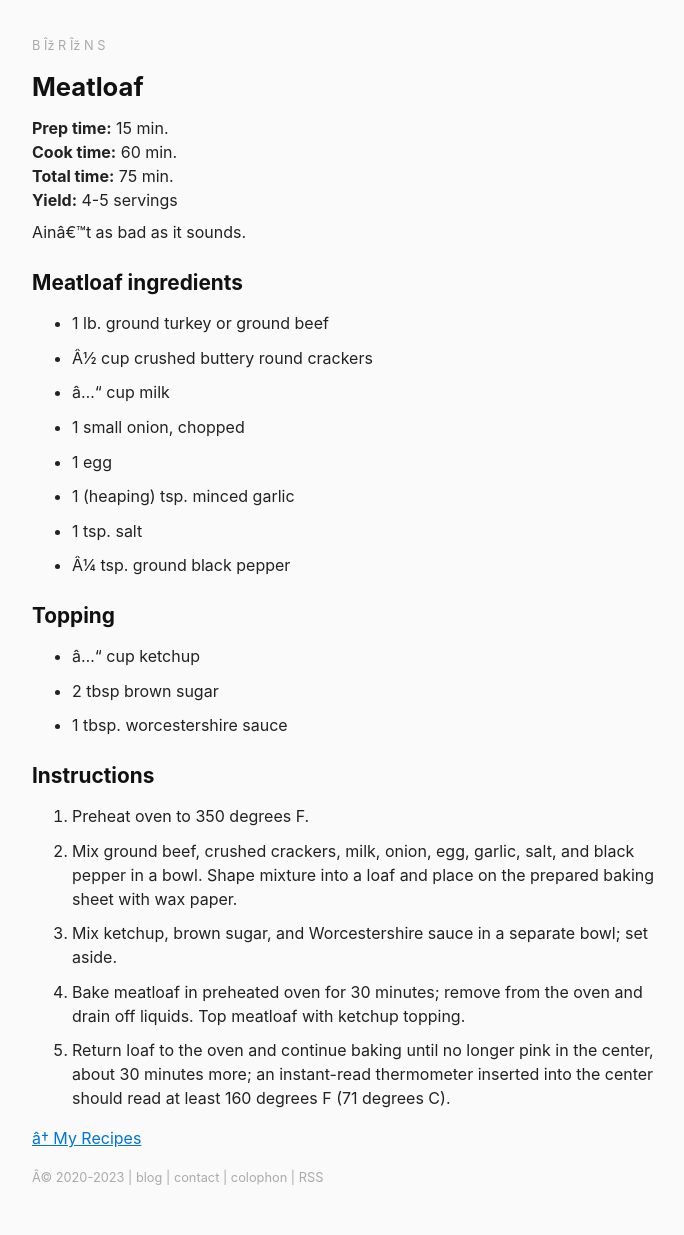
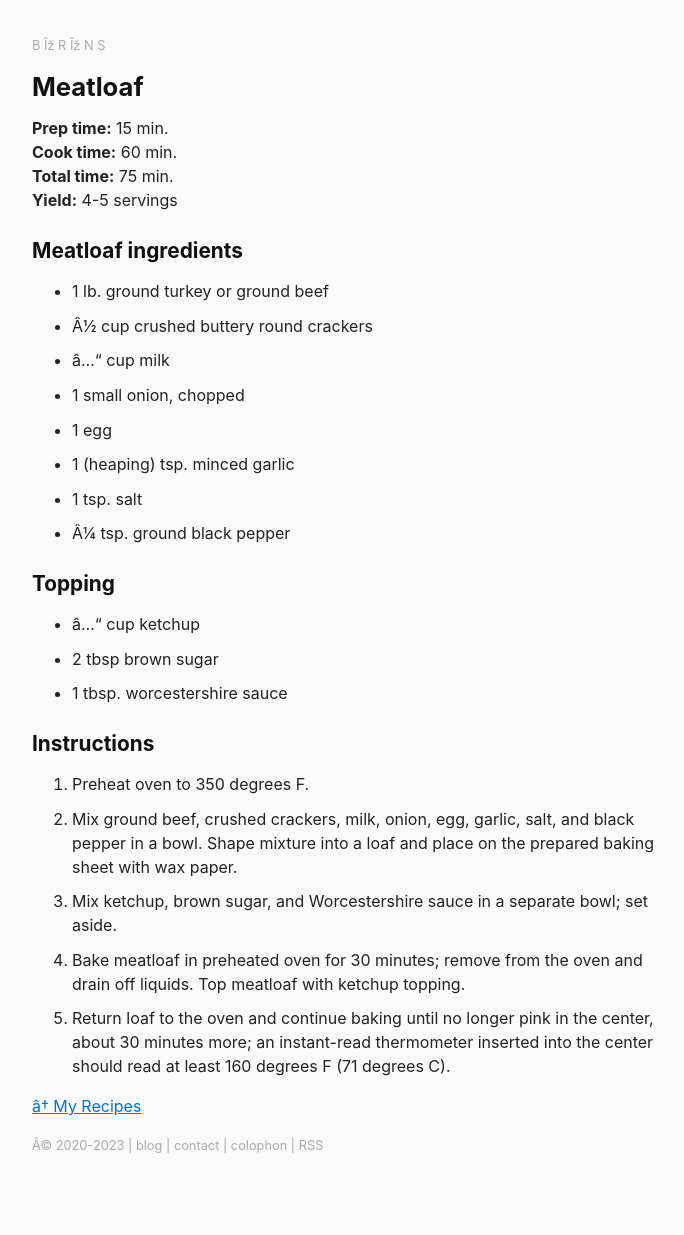
Before and after one commit to berensp/berensp.github.io, a Jekyll site: the page built from _recipes/meatloaf.md, in a window 1280 px wide. Shown: the whole page, without its empty margins (288-972 px from the left). Built offline with Jekyll 4.4.1, drawn with Linux system fonts in a browser that asks for light colours; a script that is not in the unit is left out; after the commit the page ends 1203 px from its top, so only the background shows below that.

Commit message:
Update meatloaf.md

```diff
--- a/_recipes/meatloaf.md
+++ b/_recipes/meatloaf.md
@@ -5,8 +5,6 @@ preptime: 15
 cooktime: 60
 yield: 4-5 servings
 ---
-Ain't as bad as it sounds.
-
 ## Meatloaf ingredients
 - 1 lb. ground turkey or ground beef
 - ½ cup crushed buttery round crackers
```
